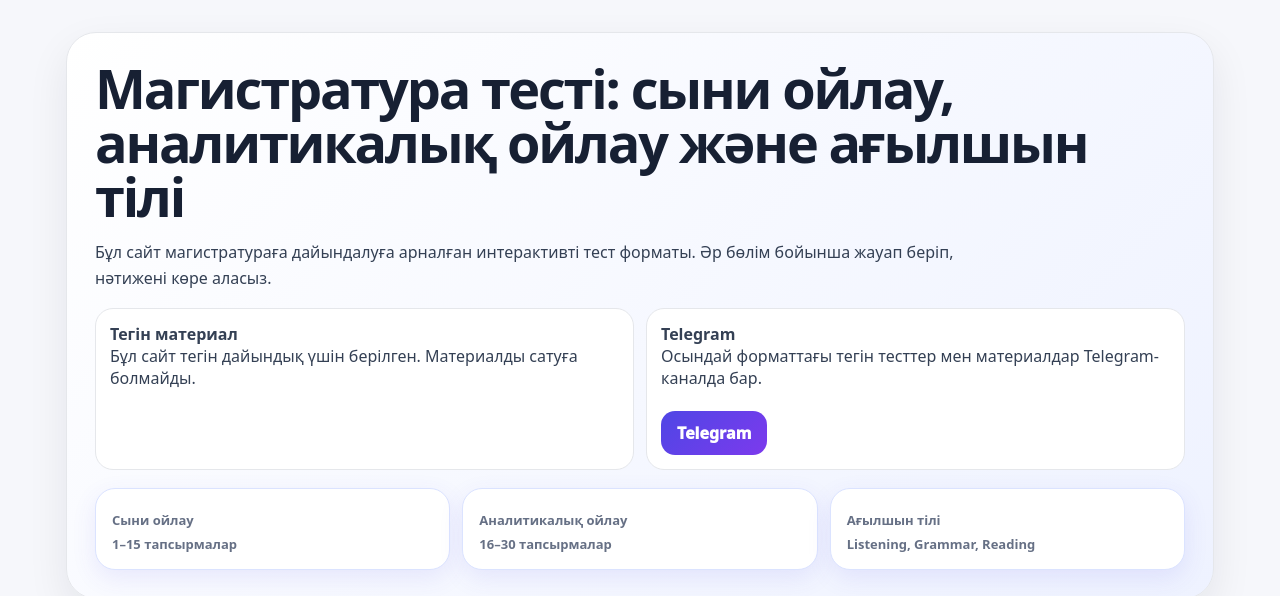
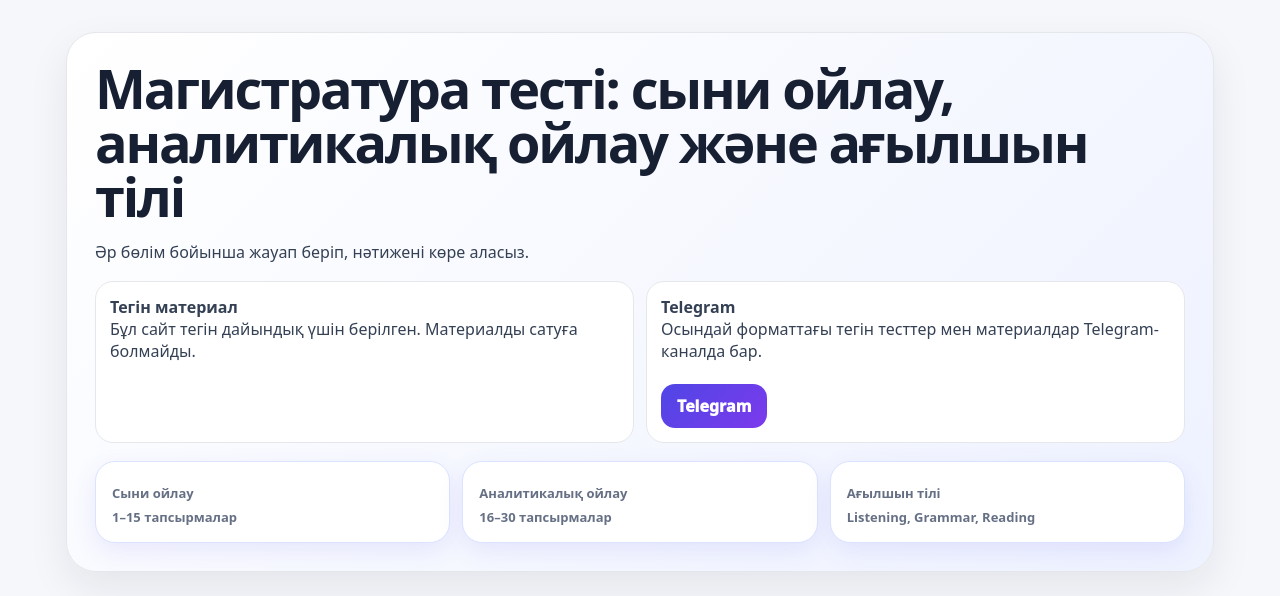
Before and after one commit to naznml/Tgo10, a plain HTML site: page index.html in a window 1280 px wide. Shown: the part 63-659 px from the top of the page. Drawn offline with Linux system fonts and the light colour scheme.

Commit message:
Update index.html

```diff
--- a/index.html
+++ b/index.html
@@ -407,7 +407,7 @@ svg{
         <span class="ru">Тест для магистратуры: критическое мышление, аналитическое мышление и английский язык</span>
       </h1>
       <p class="heroText">
-        <span class="kk">Бұл сайт магистратураға дайындалуға арналған интерактивті тест форматы. Әр бөлім бойынша жауап беріп, нәтижені көре аласыз.</span>
+        <span class="kk">Әр бөлім бойынша жауап беріп, нәтижені көре аласыз.</span>
         <span class="ru">Интерактивный тестовый сайт для подготовки к магистратуре. Выберите ответы и проверьте результат по каждому блоку.</span>
       </p>
 
```
